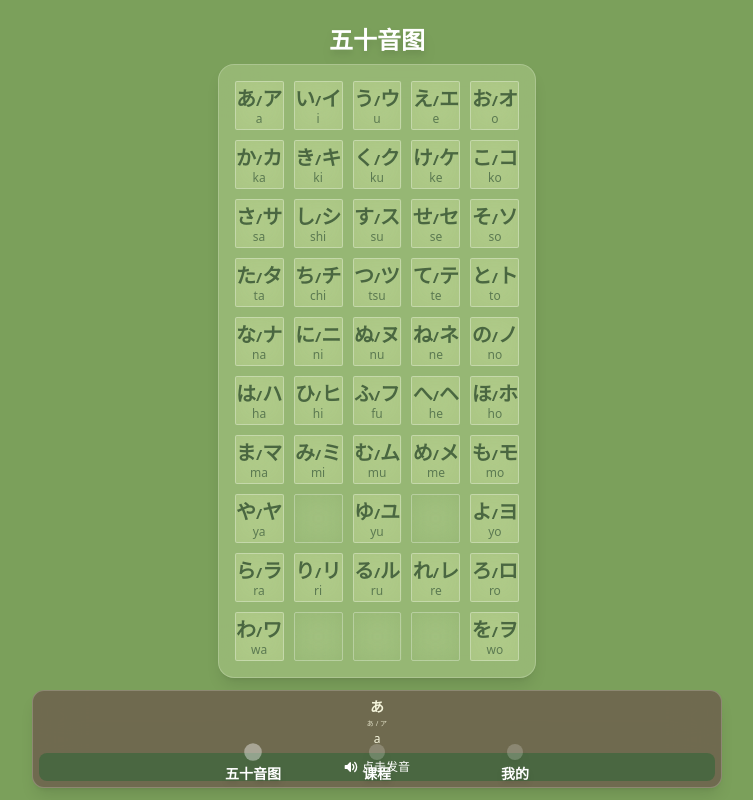
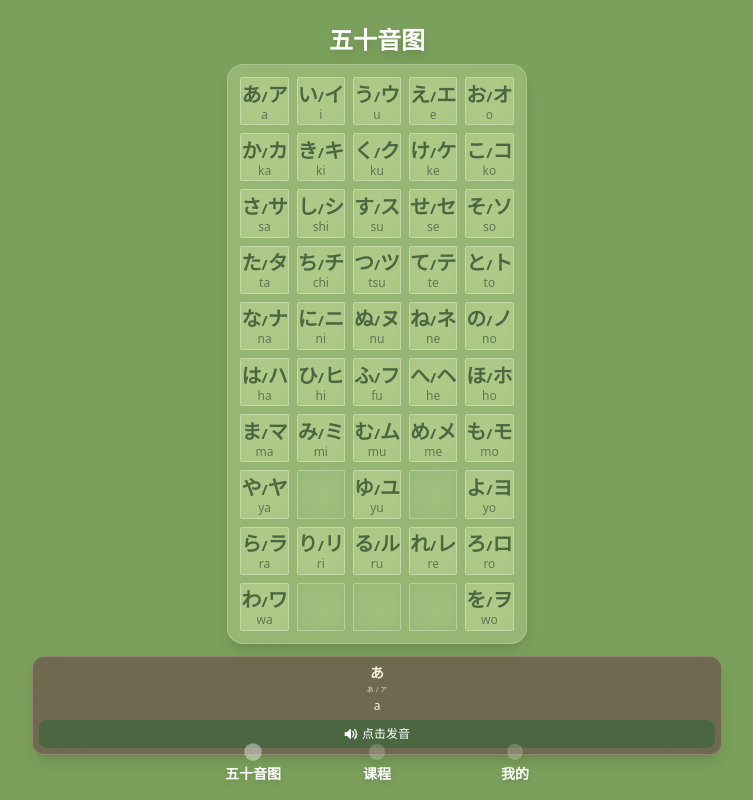
Before and after one commit to chen205518/jp-app-source, a Vue app: page /#/home in a window 1280 px wide. Shown: the whole page, without its empty margins (263-1016 px from the left). Built offline with nearby package versions, Linux system fonts and the light colour scheme.

Commit message:
shrink gojuon chart container by 20% keep font size

```diff
--- a/src/pages/HomePage.vue
+++ b/src/pages/HomePage.vue
@@ -161,8 +161,8 @@ const speakJapanese = (text: string) => {
     </div>
 
     <div class="flex-1 flex flex-col px-3 gap-y-3 overflow-y-auto pb-3">
-      <div class="flex-1 bg-[#A8C686]/60 backdrop-blur-xl rounded-2xl shadow-lg p-4 border border-white/20 max-w-[100%] mx-auto max-h-[85vh]">
-        <div class="grid grid-cols-5 gap-2.5 w-full h-full">
+      <div class="bg-[#A8C686]/60 backdrop-blur-xl rounded-2xl shadow-lg p-3 border border-white/20 max-w-[80%] mx-auto">
+        <div class="grid grid-cols-5 gap-2 w-full">
           <template v-for="(item, rowIndex) in hiraganaData" :key="rowIndex">
             <div
               v-for="(char, colIndex) in item.row"
```
